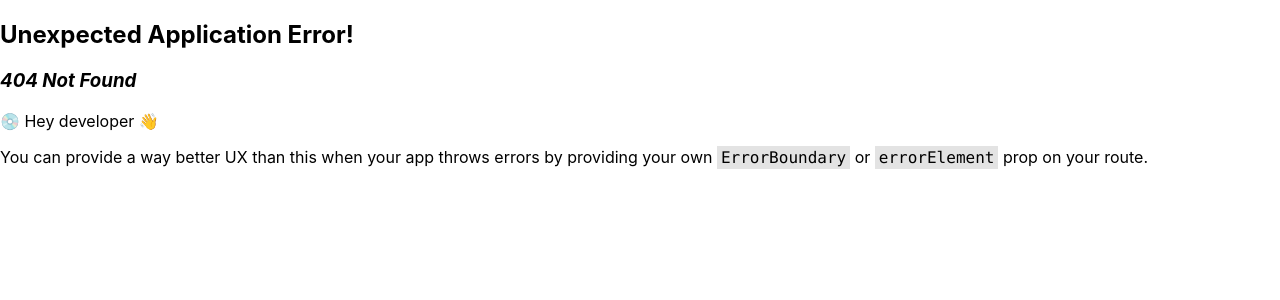
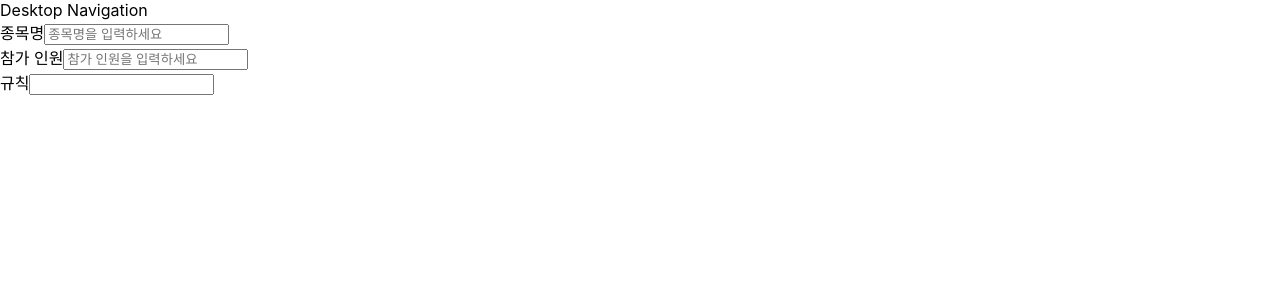
Before and after one commit to 24SummerHackerton/SummerHackaton-FE, a React (Create React App) app: page /create in a window 1280 px wide. Before the commit this address had no page. Shown: the top 300 px of the page. Built offline with nearby package versions, Linux system fonts and the light colour scheme.

Commit message:
[과목 생성 페이지]

```diff
--- a/src/App.js
+++ b/src/App.js
@@ -4,7 +4,7 @@ import DesktopLayout from "./desktop/DesktopLayout";
 import DesktopReferee from "./desktop/desktopViews/DesktopReferee";
 import DesktopHome from "./desktop/desktopViews/DesktopHome";
 import DesktopSchedule from "./desktop/desktopViews/DesktopSchedule";
-import DesktopEvents from "./desktop/desktopViews/DesktopEvents";
+import DesktopCreate from "./desktop/desktopViews/DesktopCreate";
 import DesktopTeams from "./desktop/desktopViews/DesktopTeams";
 import DesktopSignup from "./desktop/DesktopSignup";
 import DesktopLogin from "./desktop/DesktopLogin";
@@ -34,7 +34,7 @@ const App = () => {
         { path: "", element: <DesktopHome /> },
         { path: "referee", element: <DesktopReferee /> },
         { path: "schedule", element: <DesktopSchedule /> },
-        { path: "events", element: <DesktopEvents /> },
+        { path: "create", element: <DesktopCreate /> },
         { path: "teams", element: <DesktopTeams /> },
       ],
     },
--- /dev/null
+++ b/src/desktop/desktopViews/DesktopCreate.jsx
@@ -0,0 +1,20 @@
+export default function DesktopCreate() {
+  return (
+    <div>
+      <form>
+        <div>
+          <span>종목명</span>
+          <input placeholder="종목명을 입력하세요" />
+        </div>
+        <div>
+          <span>참가 인원</span>
+          <input type="number" placeholder="참가 인원을 입력하세요" />
+        </div>
+        <div>
+          <span>규칙</span>
+          <input type="text" />
+        </div>
+      </form>
+    </div>
+  );
+}
--- a/src/desktop/desktopViews/DesktopEvents.jsx
+++ /dev/null
@@ -1,3 +0,0 @@
-export default function DesktopEvents() {
-  return <div>Desktop Events</div>;
-}
```
